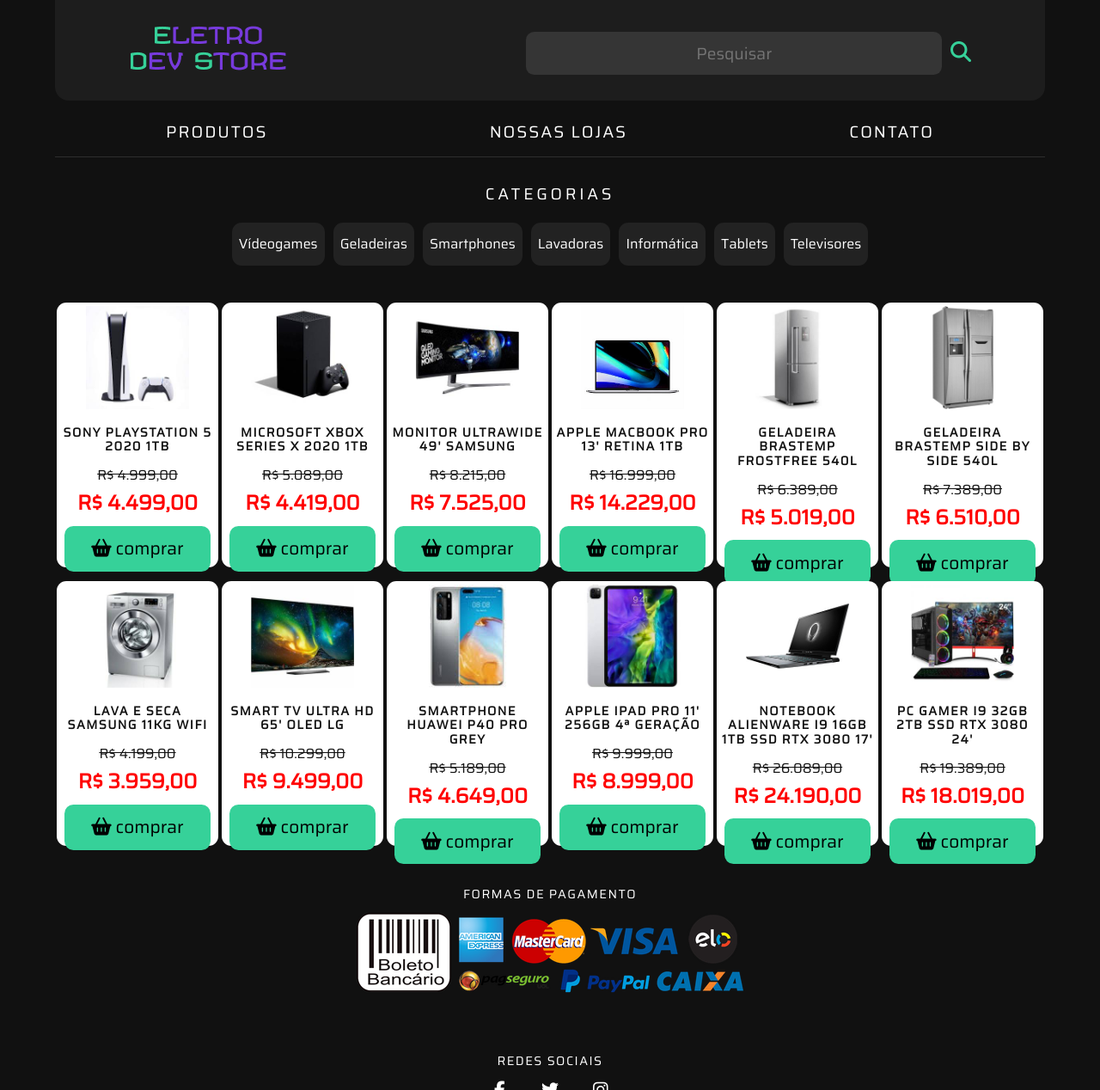
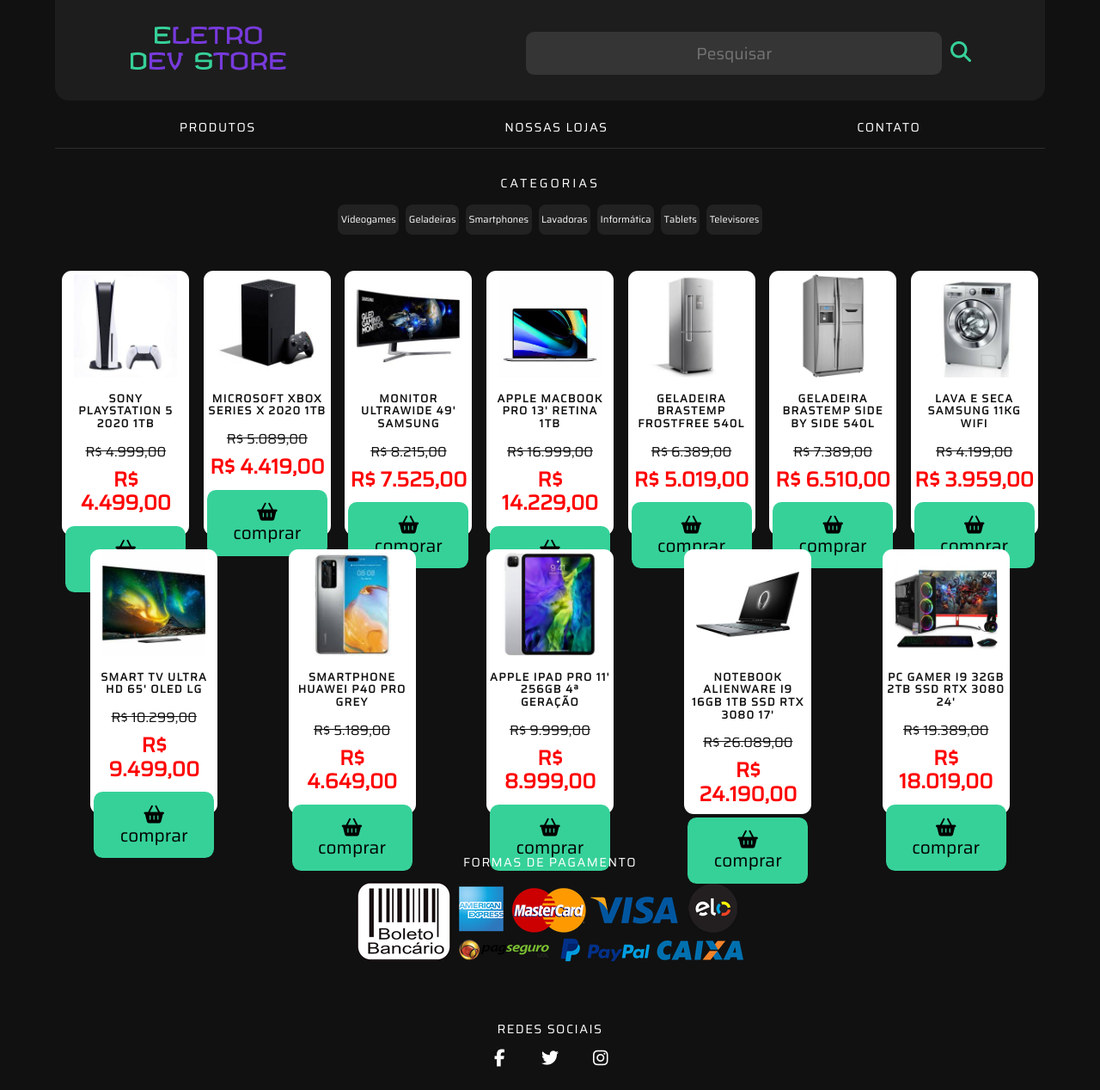
Before and after one commit to arcmarcos/RecodePro2020, a PHP site: page /eletrodevstore_CSS/pages/produtos.html in a window 1280 px wide. Shown: the top 1268 px of the page at 86% size. Run offline with PHP 8.4, Linux system fonts and the light colour scheme; some libraries are stand-ins or nearby versions.

Commit message:
working on

```diff
--- a/eletrodevstore_CSS/css/header.css
+++ b/eletrodevstore_CSS/css/header.css
@@ -65,7 +65,7 @@
 }
 
 .navMenu a {
-    font-size: 1.2em;
+    font-size: .9em;
     letter-spacing: .1em;
     text-transform: uppercase;
     text-align: center;
--- a/eletrodevstore_CSS/css/products.css
+++ b/eletrodevstore_CSS/css/products.css
@@ -7,6 +7,7 @@
 }
 
 .categories h3 {
+    font-size: .9em;
     font-weight: normal;
     text-transform: uppercase;
     letter-spacing: .2em;
@@ -17,7 +18,8 @@
     color: #ffffff;
     border: none;
     border-radius: .7em;
-    padding: 1em .5em;
+    font-size: .7em;
+    padding: 1em .3em;
     margin: .2em;
     transition: .5s;
 }
@@ -38,7 +40,7 @@
 }
 
 .productCards {
-    width: 180px;
+    width: 140px;
     height: 300px;
     background-color: #ffffff;
     border-radius: .7em;
@@ -48,7 +50,11 @@
     transition: .5s;
 }
 
-.productCards:hover {
+.productCards h3 {
+    font-size: .8em;
+}
+
+.productCards:hover, button:hover {
     border: .3em solid #773ADC;
 }
 
@@ -73,11 +79,11 @@
 .productCards button {
     border: none;
     border-radius: .5em;
-    padding: .7em 1.5em;
+    padding: .7em 1em;
     font-size: 1.3em;
     background-color: #36d199;
     text-transform: lowercase;
-    margin-bottom: .5em;
+    margin-bottom: -1em;
     cursor: pointer;
     outline: none;
     transition: .5s;
```
